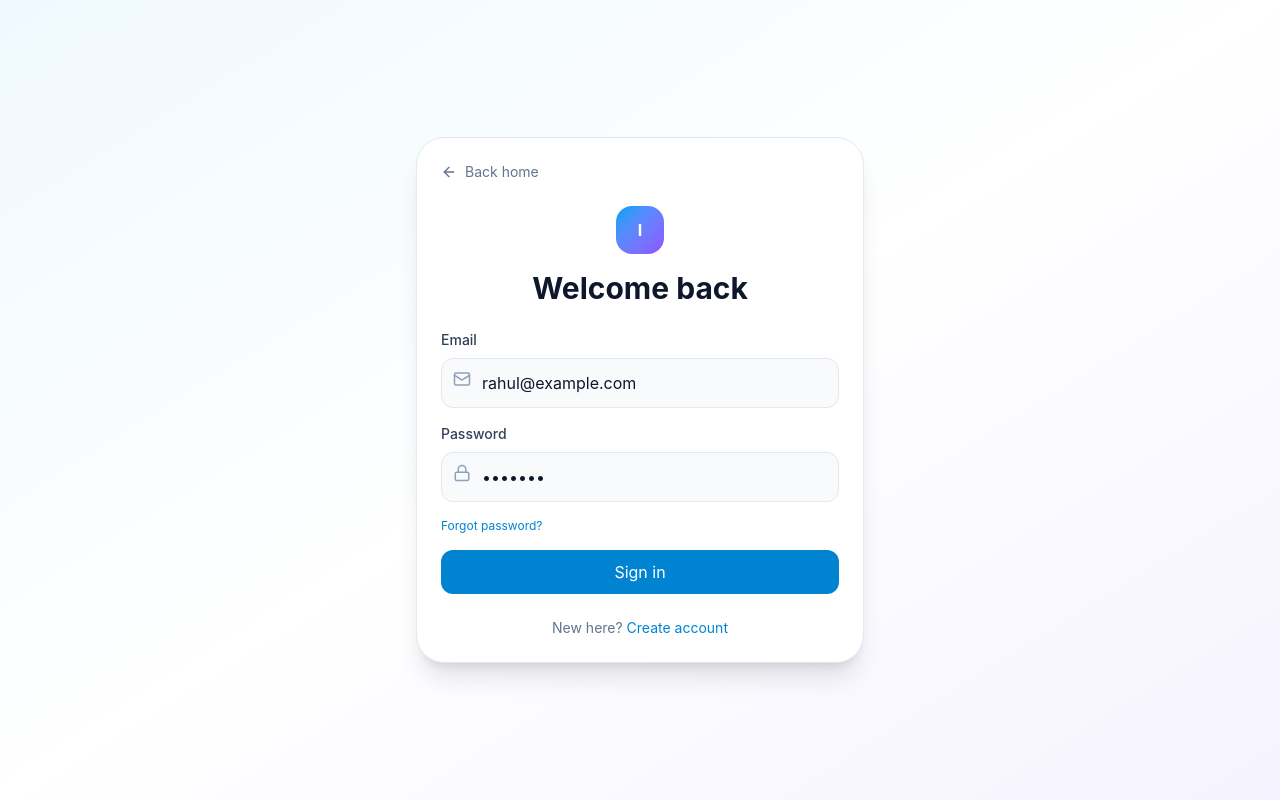
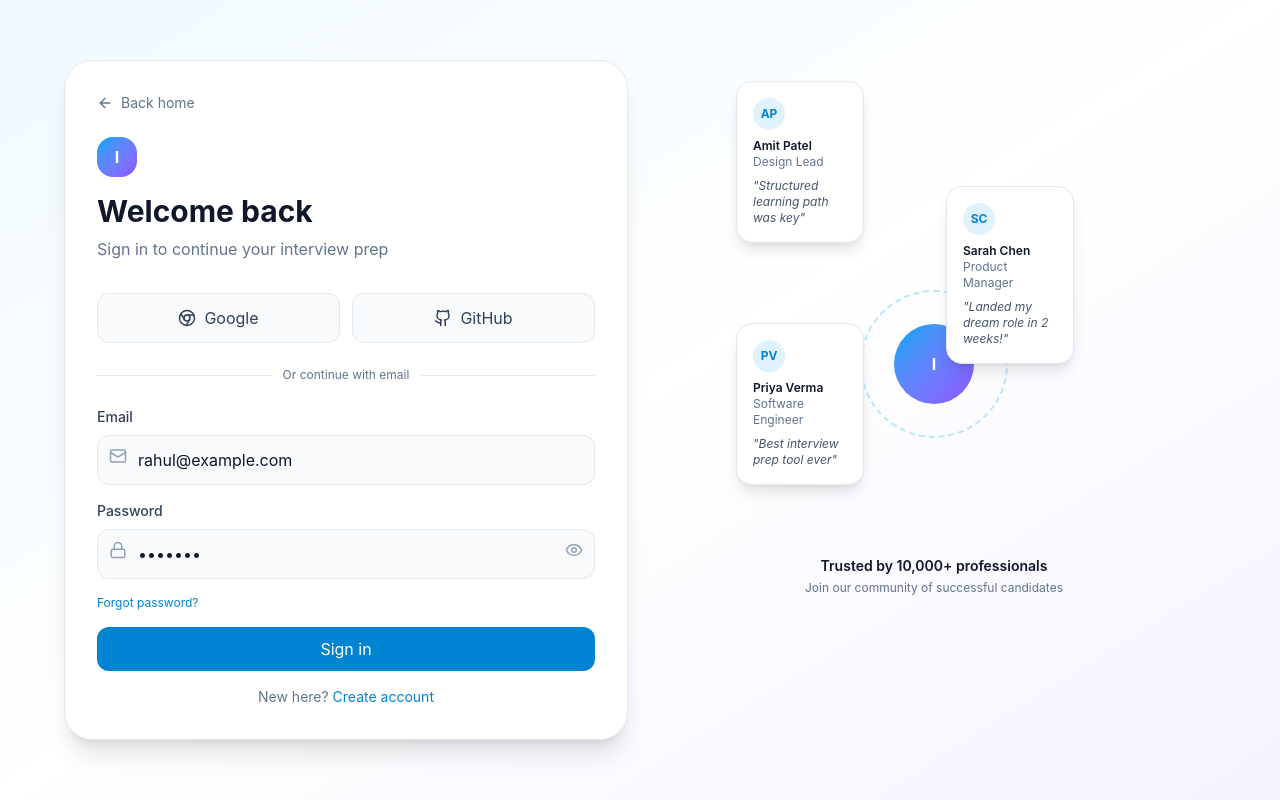
Before and after one commit to rahul8318/prep-project, a React (Vite) app: page /auth in a window 1280 px wide. Built offline with nearby package versions, Linux system fonts and the light colour scheme.

Commit message:
Second Update

```diff
--- a/src/pages/AuthPage.tsx
+++ b/src/pages/AuthPage.tsx
@@ -1,5 +1,5 @@
 import { useState } from "react";
-import { ArrowLeft, Lock, Mail, User } from "lucide-react";
+import { ArrowLeft, Lock, Mail, User, Eye, EyeOff, Github, Chrome } from "lucide-react";
 import { Link } from "react-router-dom";
 import { Button } from "../components/ui";
 import type { FormState, UserProfile } from "../types";
@@ -29,6 +29,7 @@ export function AuthPage({
     name: demoUser.name,
   });
   const [message, setMessage] = useState("");
+  const [showPassword, setShowPassword] = useState(false);
 
   const handleSubmit = (e: React.FormEvent) => {
     e.preventDefault();
@@ -65,9 +66,36 @@ export function AuthPage({
 
   const isRegister = mode === "register";
 
+  const testimonials = [
+    {
+      name: "Sarah Chen",
+      role: "Product Manager",
+      company: "TechCorp",
+      avatar: "SC",
+      quote: "Landed my dream role in 2 weeks!",
+    },
+    {
+      name: "Priya Verma",
+      role: "Software Engineer",
+      company: "StartUp Inc",
+      avatar: "PV",
+      quote: "Best interview prep tool ever",
+    },
+    {
+      name: "Amit Patel",
+      role: "Design Lead",
+      company: "Creative Co",
+      avatar: "AP",
+      quote: "Structured learning path was key",
+    },
+  ];
+
   return (
     <div className="flex min-h-screen items-center justify-center bg-gradient-to-br from-sky-50 via-white to-violet-50 px-4 py-10 dark:from-slate-950 dark:via-slate-900 dark:to-slate-950">
-      <div className="w-full max-w-md rounded-[28px] border border-slate-200 bg-white p-6 shadow-xl dark:border-slate-800 dark:bg-slate-900">
+      <div className="w-full max-w-6xl">
+        <div className="grid gap-6 lg:grid-cols-2">
+          {/* Left Panel: Sign-In Form */}
+          <div className="rounded-[28px] border border-slate-200 bg-white p-8 shadow-xl dark:border-slate-800 dark:bg-slate-900">
             <Link
               to="/"
               className="mb-6 inline-flex items-center gap-2 text-sm text-slate-500 hover:text-sky-600 dark:text-slate-300"
@@ -75,11 +103,11 @@ export function AuthPage({
               <ArrowLeft size={16} /> Back home
             </Link>
 
-        <div className="mb-6 text-center">
-          <div className="mx-auto flex h-12 w-12 items-center justify-center rounded-2xl bg-gradient-to-br from-sky-500 to-violet-500 font-bold text-white">
+            <div className="mb-8">
+              <div className="mb-4 flex h-10 w-10 items-center justify-center rounded-2xl bg-gradient-to-br from-sky-500 to-violet-500 font-bold text-white">
                 I
               </div>
-          <h1 className="mt-4 text-3xl font-bold text-slate-900 dark:text-white">
+              <h1 className="text-3xl font-bold text-slate-900 dark:text-white">
                 {mode === "login"
                   ? "Welcome back"
                   : mode === "register"
@@ -88,6 +116,39 @@ export function AuthPage({
                       ? "Reset password"
                       : "Choose a new password"}
               </h1>
+              <p className="mt-2 text-slate-500 dark:text-slate-400">
+                {mode === "login"
+                  ? "Sign in to continue your interview prep"
+                  : mode === "register"
+                    ? "Join thousands preparing for success"
+                    : "Get back into your account"}
+              </p>
+            </div>
+
+            {/* OAuth Buttons */}
+            {(mode === "login" || mode === "register") && (
+              <div className="mb-6 grid grid-cols-2 gap-3">
+                <button
+                  type="button"
+                  className="flex items-center justify-center gap-2 rounded-xl border border-slate-200 bg-slate-50 px-4 py-3 text-sm font-medium text-slate-700 transition-colors hover:bg-slate-100 dark:border-slate-700 dark:bg-slate-800 dark:text-slate-200 dark:hover:bg-slate-700"
+                >
+                  <Chrome size={18} /> Google
+                </button>
+                <button
+                  type="button"
+                  className="flex items-center justify-center gap-2 rounded-xl border border-slate-200 bg-slate-50 px-4 py-3 text-sm font-medium text-slate-700 transition-colors hover:bg-slate-100 dark:border-slate-700 dark:bg-slate-800 dark:text-slate-200 dark:hover:bg-slate-700"
+                >
+                  <Github size={18} /> GitHub
+                </button>
+              </div>
+            )}
+
+            <div className="mb-6 flex items-center gap-3">
+              <div className="h-px flex-1 bg-slate-200 dark:bg-slate-700" />
+              <span className="text-xs text-slate-500 dark:text-slate-400">
+                Or continue with email
+              </span>
+              <div className="h-px flex-1 bg-slate-200 dark:bg-slate-700" />
             </div>
 
             <form onSubmit={handleSubmit} className="space-y-4">
@@ -147,14 +208,24 @@ export function AuthPage({
                     size={18}
                   />
                   <input
-                  type="password"
+                    type={showPassword ? "text" : "password"}
                     value={form.password}
                     onChange={(e) =>
-                    setForm((prev) => ({ ...prev, password: e.target.value }))
+                      setForm((prev) => ({
+                        ...prev,
+                        password: e.target.value,
+                      }))
                     }
-                  className="w-full rounded-xl border border-slate-200 bg-slate-50 py-3 pl-10 pr-3 text-sm outline-none focus:border-sky-500 dark:border-slate-700 dark:bg-slate-950"
+                    className="w-full rounded-xl border border-slate-200 bg-slate-50 py-3 pl-10 pr-10 text-sm outline-none focus:border-sky-500 dark:border-slate-700 dark:bg-slate-950"
                     placeholder="••••••••"
                   />
+                  <button
+                    type="button"
+                    onClick={() => setShowPassword(!showPassword)}
+                    className="absolute right-3 top-3 text-slate-400 hover:text-slate-600 dark:hover:text-slate-200"
+                  >
+                    {showPassword ? <EyeOff size={18} /> : <Eye size={18} />}
+                  </button>
                 </div>
               </label>
             )}
@@ -196,7 +267,7 @@ export function AuthPage({
             )}
 
             {mode !== "forgot" && mode !== "reset" && (
-            <div className="pt-2 text-center text-sm text-slate-500 dark:text-slate-300">
+              <div className="text-center text-sm text-slate-500 dark:text-slate-300">
                 {mode === "login" ? "New here?" : "Already have an account?"}{" "}
                 <button
                   type="button"
@@ -209,6 +280,63 @@ export function AuthPage({
             )}
           </form>
           </div>
+
+          {/* Right Panel: Trust Ring & Testimonials */}
+          <div className="hidden lg:flex lg:flex-col lg:items-center lg:justify-center">
+            {/* Orbital Trust Ring */}
+            <div className="relative h-80 w-80">
+              {/* Center circle */}
+              <div className="absolute inset-0 flex items-center justify-center">
+                <div className="rounded-full border-2 border-dashed border-sky-200 p-8 dark:border-slate-700">
+                  <div className="flex h-20 w-20 items-center justify-center rounded-full bg-gradient-to-br from-sky-500 to-violet-500 font-bold text-white">
+                    I
+                  </div>
+                </div>
+              </div>
+
+              {/* Orbital testimonials */}
+              {testimonials.map((testimonial, index) => {
+                const angle = (index * 360) / testimonials.length;
+                const radius = 140;
+                const x = radius * Math.cos((angle * Math.PI) / 180);
+                const y = radius * Math.sin((angle * Math.PI) / 180);
+
+                return (
+                  <div
+                    key={testimonial.name}
+                    className="absolute left-1/2 top-1/2 w-32 -translate-x-1/2 -translate-y-1/2 rounded-2xl border border-slate-200 bg-white p-4 shadow-lg dark:border-slate-700 dark:bg-slate-900"
+                    style={{
+                      transform: `translate(calc(-50% + ${x}px), calc(-50% + ${y}px))`,
+                    }}
+                  >
+                    <div className="mb-2 flex h-8 w-8 items-center justify-center rounded-full bg-sky-100 text-xs font-bold text-sky-600 dark:bg-sky-900/40 dark:text-sky-400">
+                      {testimonial.avatar}
+                    </div>
+                    <p className="text-xs font-semibold text-slate-900 dark:text-white">
+                      {testimonial.name}
+                    </p>
+                    <p className="text-xs text-slate-500 dark:text-slate-400">
+                      {testimonial.role}
+                    </p>
+                    <p className="mt-2 text-xs italic text-slate-600 dark:text-slate-300">
+                      "{testimonial.quote}"
+                    </p>
+                  </div>
+                );
+              })}
+            </div>
+
+            <div className="mt-8 text-center">
+              <p className="text-sm font-semibold text-slate-900 dark:text-white">
+                Trusted by 10,000+ professionals
+              </p>
+              <p className="mt-1 text-xs text-slate-500 dark:text-slate-400">
+                Join our community of successful candidates
+              </p>
+            </div>
+          </div>
+        </div>
+      </div>
     </div>
   );
 }
```
Also changed, not shown: components.json (added), 2 other files (tests, documents, lock files or other folders). Lines whose indentation alone changed are shown as unchanged.
